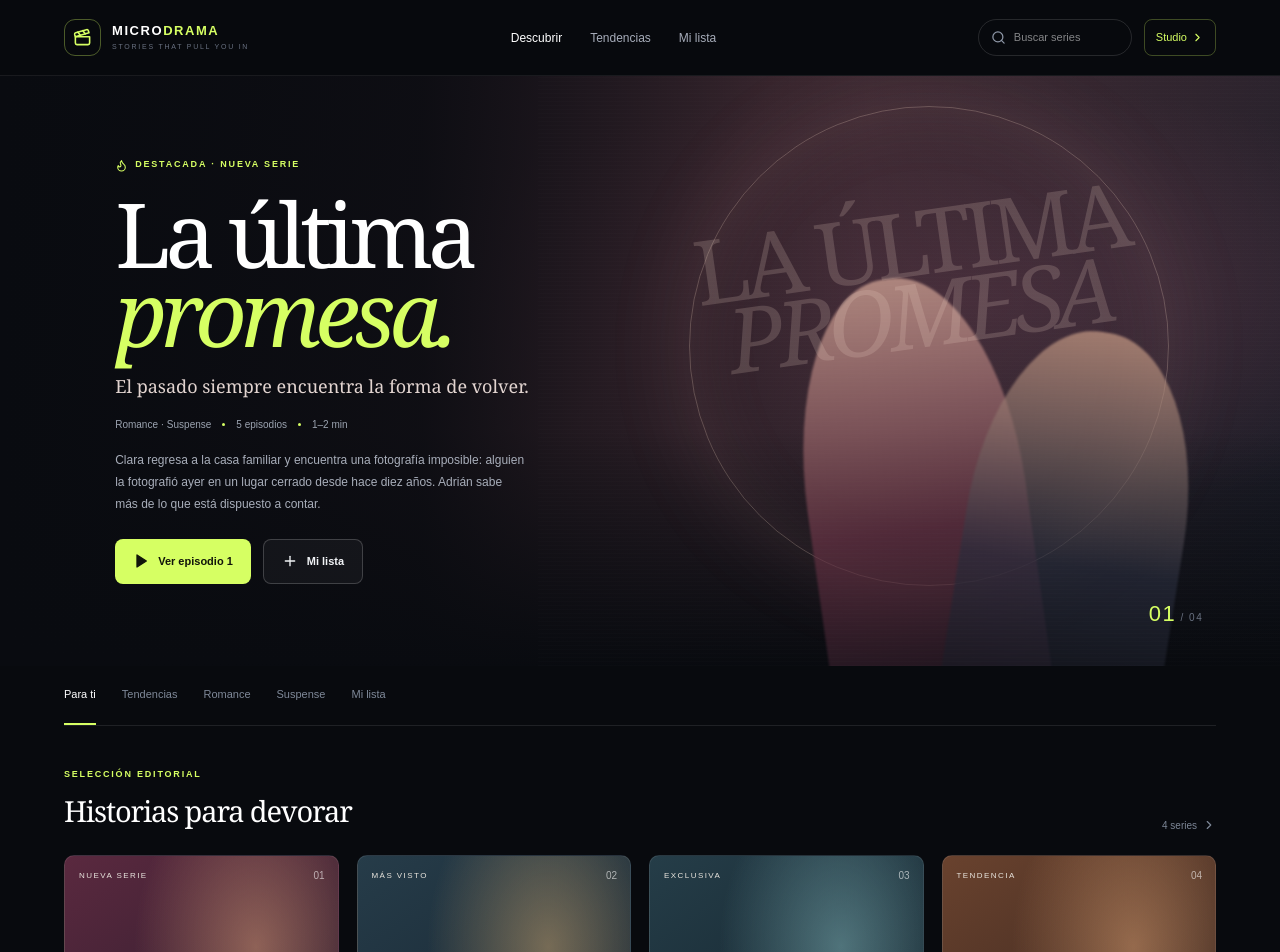
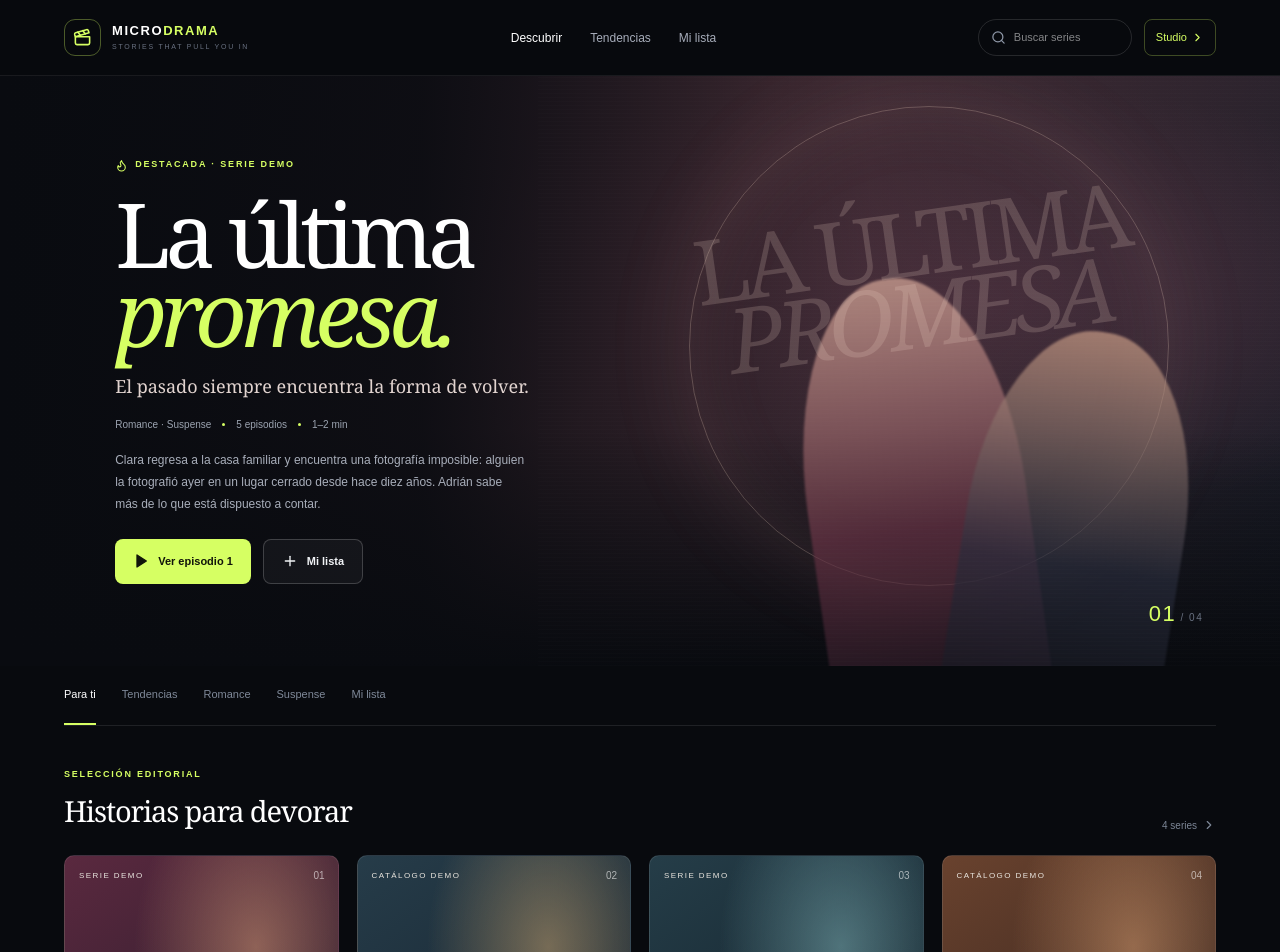
Before and after one commit to Blackleets/microdrama-studio, a Next.js app: page /streaming in a window 1280 px wide. Shown: the top 952 px of the page. Built offline with nearby package versions, Linux system fonts and the light colour scheme.

Commit message:
fix: remove unsupported demo popularity claims

```diff
--- a/src/app/streaming/streaming-app.tsx
+++ b/src/app/streaming/streaming-app.tsx
@@ -6,10 +6,10 @@ import { Search, Play, Plus, Check, ChevronRight, X, Clapperboard, Sparkles, Fla
 
 type Show = {id:string;title:string;tagline:string;genre:string;episodes:number;minutes:string;badge:string;colors:string[];symbol:string;description:string;cast:string[];episodeTitles:string[];episodeMedia?:Array<{fileId:string;title:string;mimeType?:string}|undefined>;episodeSubtitleMedia?:Array<{fileId:string;format?:string;language?:string}|undefined>};
 const shows:Show[]=[
-{id:"last-promise",title:"La última promesa",tagline:"El pasado siempre encuentra la forma de volver.",genre:"Romance · Suspense",episodes:5,minutes:"1–2 min",badge:"NUEVA SERIE",colors:["#5a293f","#d49a76","#171522"],symbol:"PROMESA",description:"Clara regresa a la casa familiar y encuentra una fotografía imposible: alguien la fotografió ayer en un lugar cerrado desde hace diez años. Adrián sabe más de lo que está dispuesto a contar.",cast:["Clara Méndez","Adrián Vega"],episodeTitles:["El regreso","La fotografía","Una promesa rota","La tercera persona","02:17"]},
-{id:"heredera",title:"La heredera oculta",tagline:"Su apellido vale millones. Su identidad, una mentira.",genre:"Drama · Poder",episodes:5,minutes:"1–3 min",badge:"MÁS VISTO",colors:["#263c49","#c4a06d","#101b27"],symbol:"HEREDERA",description:"Una camarera descubre que es la única heredera de un imperio hotelero. Pero alguien lleva años ocupando su lugar y no piensa renunciar.",cast:["Valeria Cruz","Mateo Salvatierra"],episodeTitles:["La invitación","El testamento","La otra hija","La cena","El precio"]},
-{id:"cero-grados",title:"Cero grados",tagline:"En esta ciudad, amar puede ser una sentencia.",genre:"Thriller · Acción",episodes:5,minutes:"1–2 min",badge:"EXCLUSIVA",colors:["#253d48","#7eb0b5","#0b1720"],symbol:"CERO",description:"Una analista recibe un mensaje de voz de alguien que oficialmente murió hace tres años. Tiene 24 horas para descubrir quién está usando su identidad.",cast:["Eva Ríos","Nicolás Ferrer"],episodeTitles:["La llamada","Sin señal","El archivo","Punto ciego","Última conexión"]},
-{id:"domingo-rojo",title:"Domingo rojo",tagline:"Una familia perfecta. Un secreto en cada habitación.",genre:"Drama familiar",episodes:5,minutes:"1–2 min",badge:"TENDENCIA",colors:["#69422e","#d59c70","#211716"],symbol:"DOMINGO",description:"Cada domingo, la familia Ortega se reúne para comer. Esta vez, alguien ha dejado una carta sobre la mesa que cambiará sus vidas.",cast:["Inés Ortega","Tomás Ortega"],episodeTitles:["La mesa","La carta","El invitado","La deuda","Nadie se va"]}
+{id:"last-promise",title:"La última promesa",tagline:"El pasado siempre encuentra la forma de volver.",genre:"Romance · Suspense",episodes:5,minutes:"1–2 min",badge:"SERIE DEMO",colors:["#5a293f","#d49a76","#171522"],symbol:"PROMESA",description:"Clara regresa a la casa familiar y encuentra una fotografía imposible: alguien la fotografió ayer en un lugar cerrado desde hace diez años. Adrián sabe más de lo que está dispuesto a contar.",cast:["Clara Méndez","Adrián Vega"],episodeTitles:["El regreso","La fotografía","Una promesa rota","La tercera persona","02:17"]},
+{id:"heredera",title:"La heredera oculta",tagline:"Su apellido vale millones. Su identidad, una mentira.",genre:"Drama · Poder",episodes:5,minutes:"1–3 min",badge:"CATÁLOGO DEMO",colors:["#263c49","#c4a06d","#101b27"],symbol:"HEREDERA",description:"Una camarera descubre que es la única heredera de un imperio hotelero. Pero alguien lleva años ocupando su lugar y no piensa renunciar.",cast:["Valeria Cruz","Mateo Salvatierra"],episodeTitles:["La invitación","El testamento","La otra hija","La cena","El precio"]},
+{id:"cero-grados",title:"Cero grados",tagline:"En esta ciudad, amar puede ser una sentencia.",genre:"Thriller · Acción",episodes:5,minutes:"1–2 min",badge:"SERIE DEMO",colors:["#253d48","#7eb0b5","#0b1720"],symbol:"CERO",description:"Una analista recibe un mensaje de voz de alguien que oficialmente murió hace tres años. Tiene 24 horas para descubrir quién está usando su identidad.",cast:["Eva Ríos","Nicolás Ferrer"],episodeTitles:["La llamada","Sin señal","El archivo","Punto ciego","Última conexión"]},
+{id:"domingo-rojo",title:"Domingo rojo",tagline:"Una familia perfecta. Un secreto en cada habitación.",genre:"Drama familiar",episodes:5,minutes:"1–2 min",badge:"CATÁLOGO DEMO",colors:["#69422e","#d59c70","#211716"],symbol:"DOMINGO",description:"Cada domingo, la familia Ortega se reúne para comer. Esta vez, alguien ha dejado una carta sobre la mesa que cambiará sus vidas.",cast:["Inés Ortega","Tomás Ortega"],episodeTitles:["La mesa","La carta","El invitado","La deuda","Nadie se va"]}
 ];
 type Tab="Para ti"|"Tendencias"|"Romance"|"Suspense"|"Mi lista";
 export default function StreamingApp(){
```
